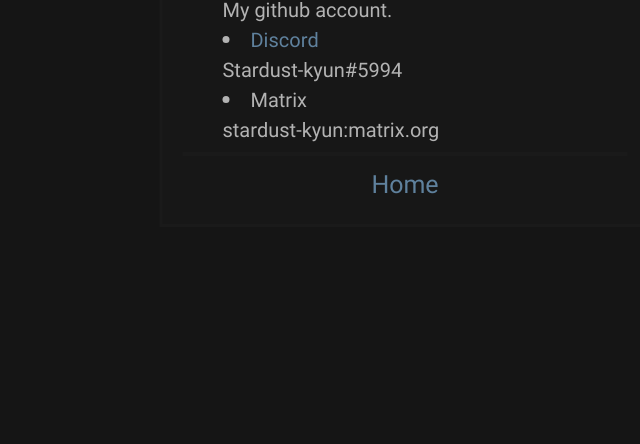
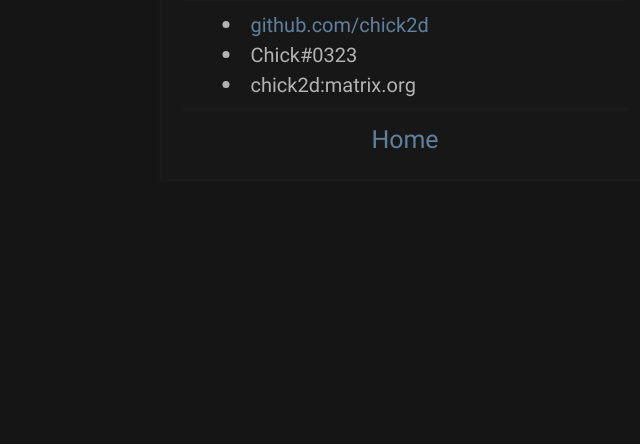
Before and after one commit to Chick2D/chick2d.github.io, a plain HTML site: page contact.html in a window 1280 px wide. Shown: the part 356-800 px from the top of the page, without its empty margins (235-875 px from the left). Drawn offline with Linux system fonts and the light colour scheme.

Commit message:
Update contact.html

```diff
--- a/contact.html
+++ b/contact.html
@@ -14,17 +14,14 @@
 			<hr/>
 			<div class="list">
 				<li>
-					<a href="https://github.com/stardust-kyun/" target="_self" class="link">Github</a>
+					<a href="https://github.com/chick2d/" target="_self" class="link">github.com/chick2d</a>
 				</li>
-					<a>My github account.</a>
 				<li>
-					<a href="https://discord.com/users/417133059654156299" target="_self" class="link">Discord</a>
+					<a>Chick#0323</a>
 				</li>
-					<a>Stardust-kyun#5994</a>
 				<li>
-					<a>Matrix</a>
+					<a>chick2d:matrix.org</a>
 				</li>
-					<a>stardust-kyun:matrix.org</a>
 			</div>
 			<hr/>
 			<div class="footer">
```
